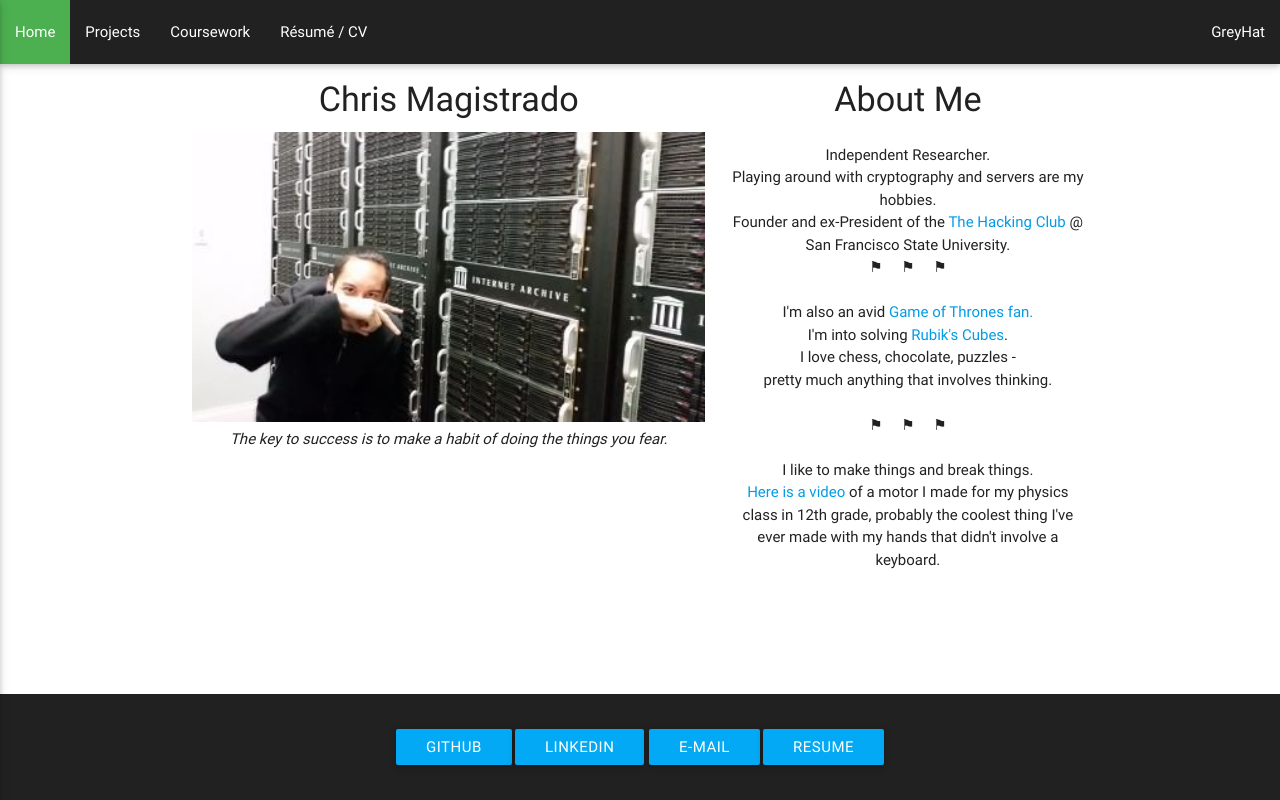
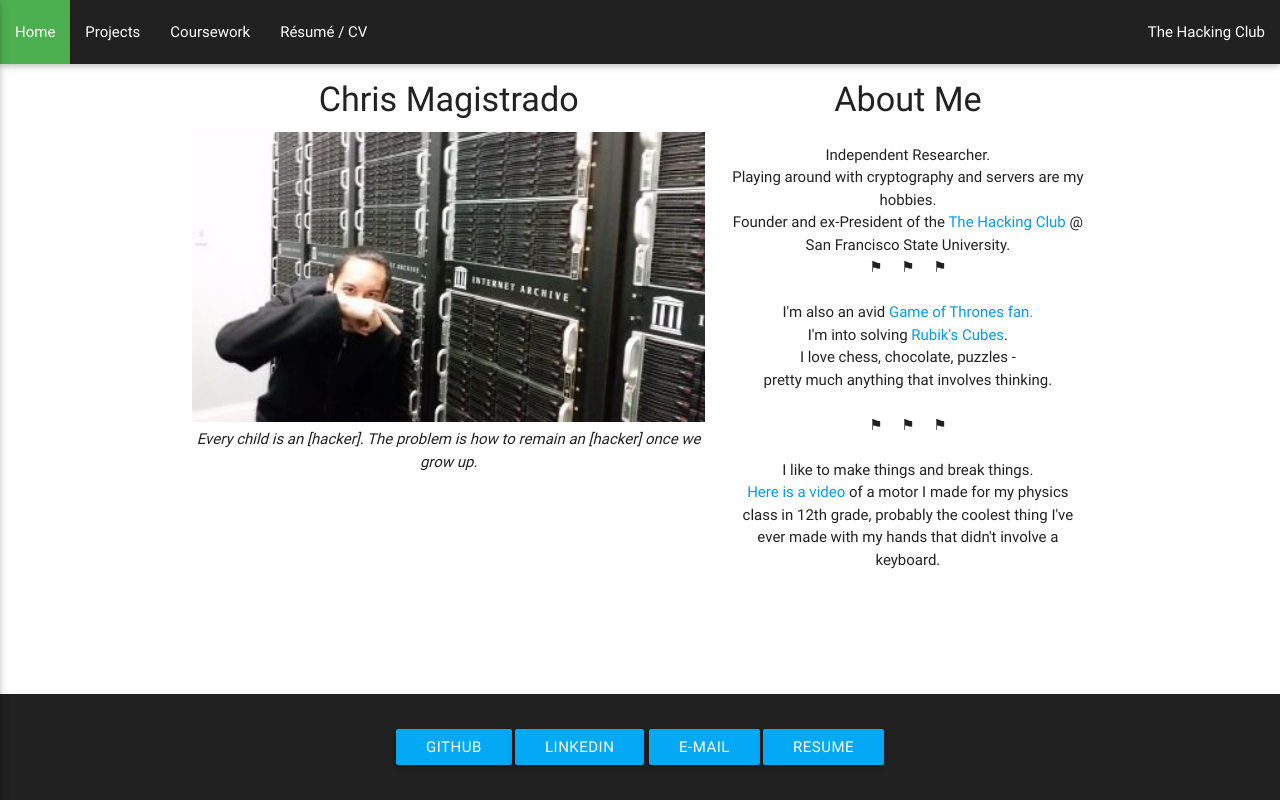
Before and after one commit to CMagistrado/cmagistrado.github.io, a plain HTML site: page index.html in a window 1280 px wide. Drawn offline with nearby package versions, Linux system fonts and the light colour scheme.

Commit message:
update index.html

```diff
--- a/index.html
+++ b/index.html
@@ -36,7 +36,7 @@
                         <li><a href="resources/Sids-Resume.pdf" target="_blank">Résumé / CV</a></li>
                     </ul>
                     <ul class="right hide-on-med-and-down nav-bar">
-                        <li><a href="greyhat.html">GreyHat</a></li>
+                        <li><a href="www.gatorhack.com">The Hacking Club</a></li>
                     </ul>
                     <ul class="side-nav nav-bar" id="mobile-demo">
                         <li><a href="index.html" class="active">Home</a></li>
@@ -55,7 +55,7 @@
                         <h4 class="center-align">Chris Magistrado</h4>
                         <div style="text-align: center">
                             <img style="width: 600px; height: 400px; max-width: 100%; height: 100%;" src="images/me3.jpg" alt="Me"></img><br />
-                            <em>The key to success is to make a habit of doing the things you fear.</em>
+                            <em>Every child is an [hacker]. The problem is how to remain an [hacker] once we grow up.</em>
                         </div>
                     </div>
                     <div class="col s12 m12 l5">
```
